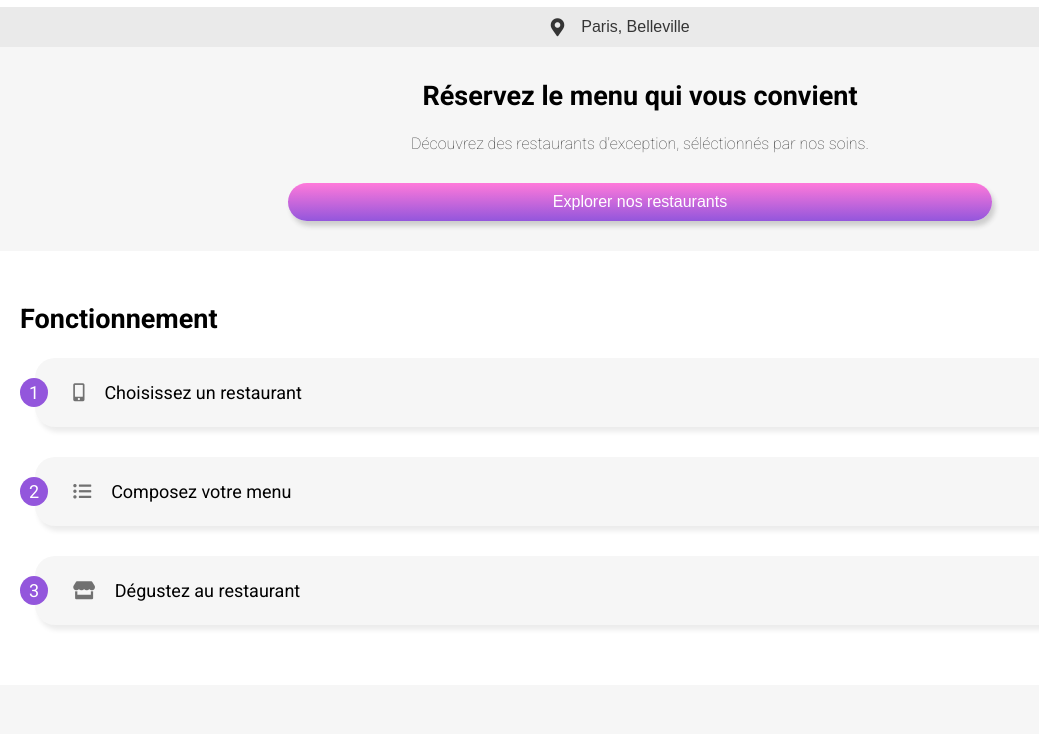
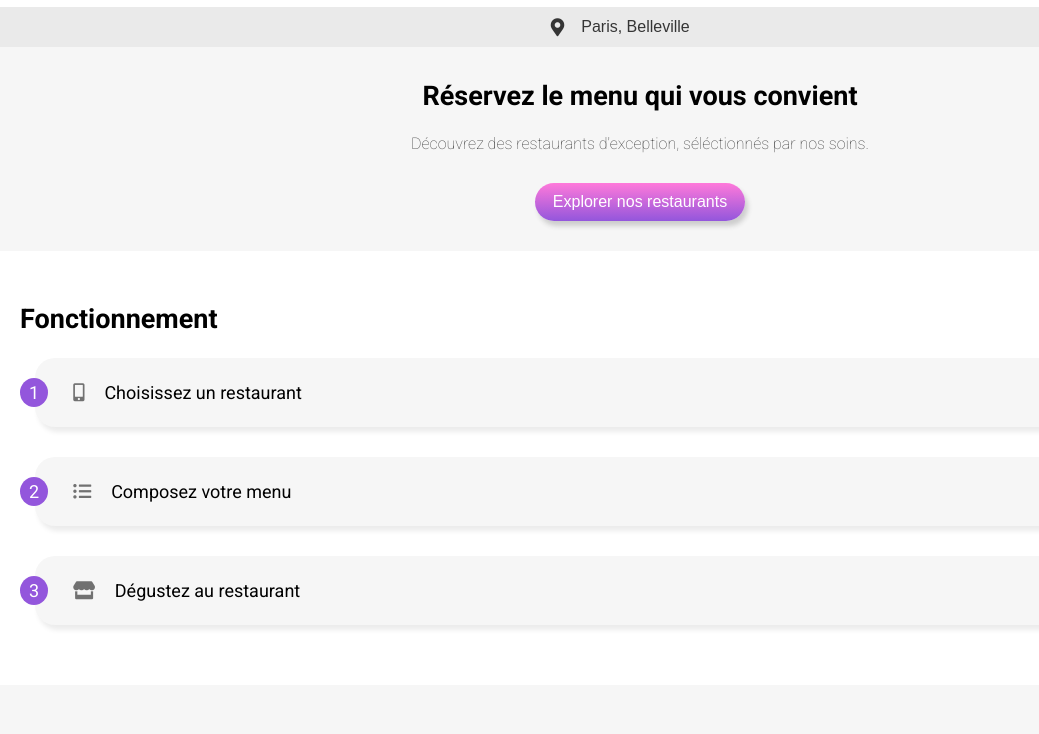
Before and after one commit to johannabruel/OC-Projet-OhMyFood, a plain HTML site: page index.html in a window 1280 px wide. Shown: the part 54-788 px from the top of the page, without its empty margins (0-1039 px from the left). Drawn offline with nearby package versions, Linux system fonts and the light colour scheme; files that its build step writes are made by us from their sources; a web font is replaced by a local one.

Commit message:
Modification largeur du btn

```diff
--- a/sass/components/_button.scss
+++ b/sass/components/_button.scss
@@ -4,7 +4,7 @@
     background:linear-gradient(#FF79DA,#9356dc) ;
     border-radius : 20px;
     color: white;
-    width: 55%;
+    width: 210px;
     padding: 10px 0;
     font-size: 16px;
     font-weight: 400;
```
